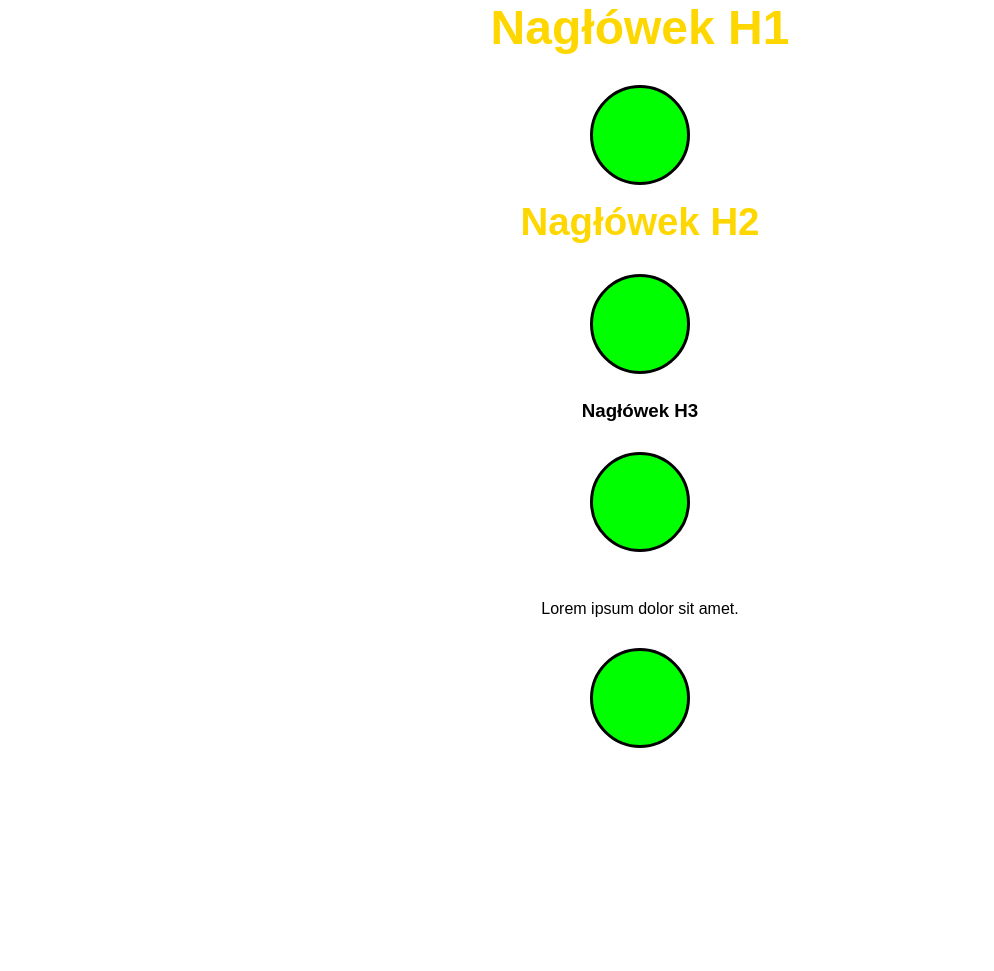
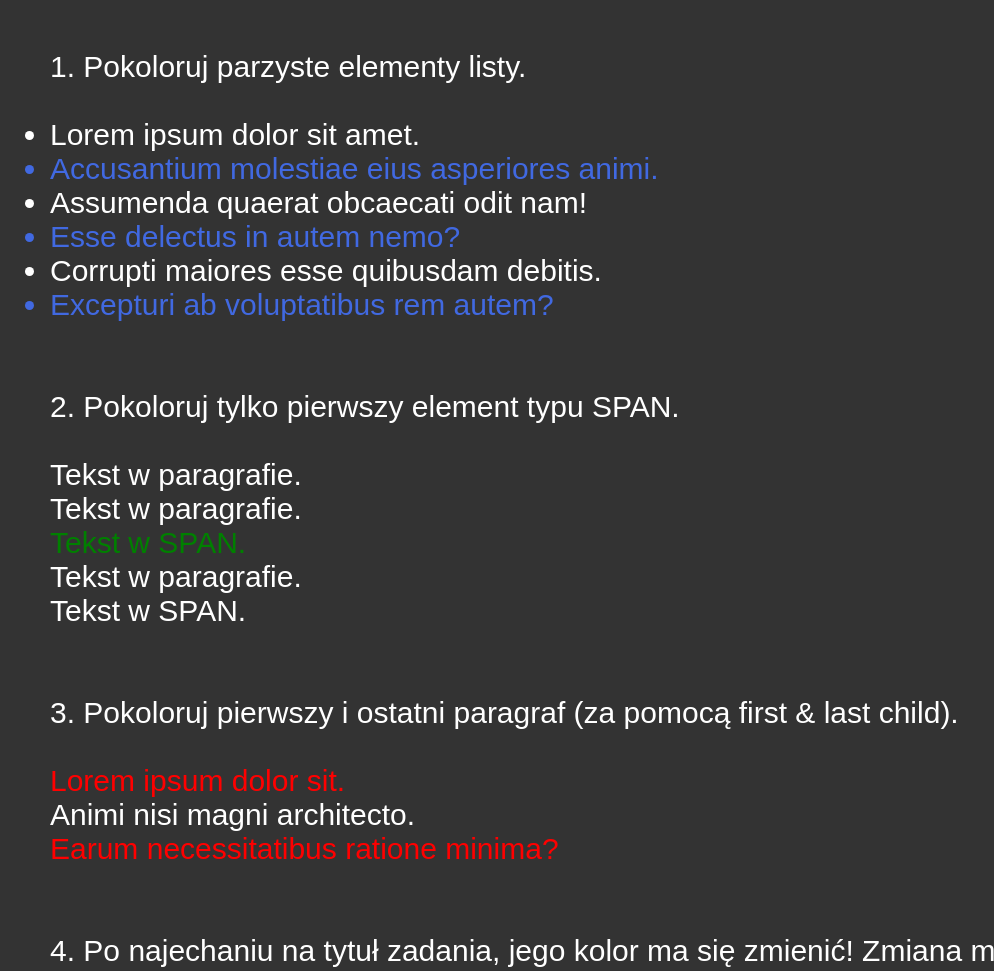
Before and after one commit to JuchKasia/my-study, a plain HTML site: page index.html in a window 1280 px wide. Shown: the whole page, without its empty margins (0-994 px from the left). Before the commit the page ends 800 px from the top, so only its background shows below. Drawn offline with Linux system fonts and the light colour scheme.

Commit message:
feat: add task pseudo-classe

```diff
--- a/index.html
+++ b/index.html
@@ -8,22 +8,53 @@
 </head>
 <body>
     <main>
-        <section class="odd">
-            <h1>Nagłówek H1</h1>
-            <div class="circle"></div>
-        </section>
-        <section class="even">
-            <h2>Nagłówek H2</h2>
-            <div class="circle"></div>
-        </section>
-        <section class="odd">
-            <h3>Nagłówek H3</h3>
-            <div class="circle"></div>
-        </section>
-        <section class="even">
+        <!-- div>p*5>lorem5 -->
+        <!-- <div>
             <p>Lorem ipsum dolor sit amet.</p>
-            <div class="circle"></div>
-        </section>
+            <p>Voluptates libero deserunt quia qui?</p>
+            <p>Officiis laborum voluptas sequi obcaecati.</p>
+            <p>Tenetur aspernatur officia recusandae! Tenetur!</p>
+            <p>Dolore accusantium numquam omnis nostrum.</p>
+        </div> -->
+
+        <!-- p*3>lorem3 -->
+        <!-- <p>Lorem, ipsum dolor.</p>
+        <p>Est, optio excepturi.</p>
+        <p>Rerum, amet iste.</p> -->
+
+        <p class="title">1. Pokoloruj parzyste elementy listy.</p>
+        <br>
+        <ul>
+            <li>Lorem ipsum dolor sit amet.</li>
+            <li>Accusantium molestiae eius asperiores animi.</li>
+            <li>Assumenda quaerat obcaecati odit nam!</li>
+            <li>Esse delectus in autem nemo?</li>
+            <li>Corrupti maiores esse quibusdam debitis.</li>
+            <li>Excepturi ab voluptatibus rem autem?</li>
+        </ul>
+        <br>
+        <br>
+        <p class="title">2. Pokoloruj tylko pierwszy element typu SPAN.</p>
+        <br>
+        <div>
+            <p>Tekst w paragrafie.</p>
+            <p>Tekst w paragrafie.</p>
+            <span>Tekst w SPAN.</span>
+            <p>Tekst w paragrafie.</p>
+            <span>Tekst w SPAN.</span>
+        </div>
+        <br>
+        <br>
+        <p class="title">3. Pokoloruj pierwszy i ostatni paragraf (za pomocą first & last child).</p>
+        <br>
+        <div class="test">
+            <p>Lorem ipsum dolor sit.</p>
+            <p>Animi nisi magni architecto.</p>
+            <p>Earum necessitatibus ratione minima?</p>
+        </div>
+        <br>
+        <br>
+        <p class="title">4. Po najechaniu na tytuł zadania, jego kolor ma się zmienić! Zmiana ma być delikatna.</p>
     </main>
 </body>
 </html>
--- a/sass/main.scss
+++ b/sass/main.scss
@@ -1,37 +1,86 @@
 @use './reset';
 
-$heading-color: gold;
-$oddSection: deepskyblue;
-$evenSection: dodgerblue;
+// $heading-color: gold;
+// $oddSection: deepskyblue;
+// $evenSection: dodgerblue;
 
 body {
+    margin: 50px;
     font-family: sans-serif;
+    font-size: 30px;
+    color: #fff;
+    background-color: #333;
 }
 
-h1 {
-    font-size: 3rem;
-    color: $heading-color;
+// div {
+//     margin: 50px;
+// }
+// p:first-child {
+//     color: lime;
+// }
+
+// p:last-child {
+//     color: gold;
+// }
+
+// p:first-of-type {
+
+// }
+
+
+
+
+// h1 {
+//     font-size: 3rem;
+//     color: $heading-color;
+// }
+
+// h2 {
+//     font-size: 2.4em;
+//     color: $heading-color;
+// }
+
+// section {
+//     height: 25vh;
+//     text-align: center;
+// }
+
+// @mixin circle {
+//     margin: 30px auto;
+//     width: 100px;
+//     height: 100px;
+//     background-color: lime;
+//     border: 3px solid black;
+//     border-radius: 50%;
+// }
+
+// .circle {
+//     @include circle;
+// }
+
+
+// Pokoloruj parzyste elementy listy
+li:nth-child(even) {
+    color: royalblue;
 }
 
-h2 {
-    font-size: 2.4em;
-    color: $heading-color;
+// Pokoloruj tylko pierwszy element typu SPAN
+span:first-of-type {
+    color: green;
 }
 
-section {
-    height: 25vh;
-    text-align: center;
+// Pokoloruj pierwszy i ostatni paragraf (za pomocą first & last child).
+.test p:first-child,
+.test p:last-child {
+    color: red;
 }
 
-@mixin circle {
-    margin: 30px auto;
-    width: 100px;
-    height: 100px;
-    background-color: lime;
-    border: 3px solid black;
-    border-radius: 50%;
+.title {
+    cursor: pointer;
+    transition: color 0.3s;
 }
 
-.circle {
-    @include circle;
+.title:hover{
+    color: violet;
+
 }
```
Also changed, not shown: sass/main.css, 1 other file.
